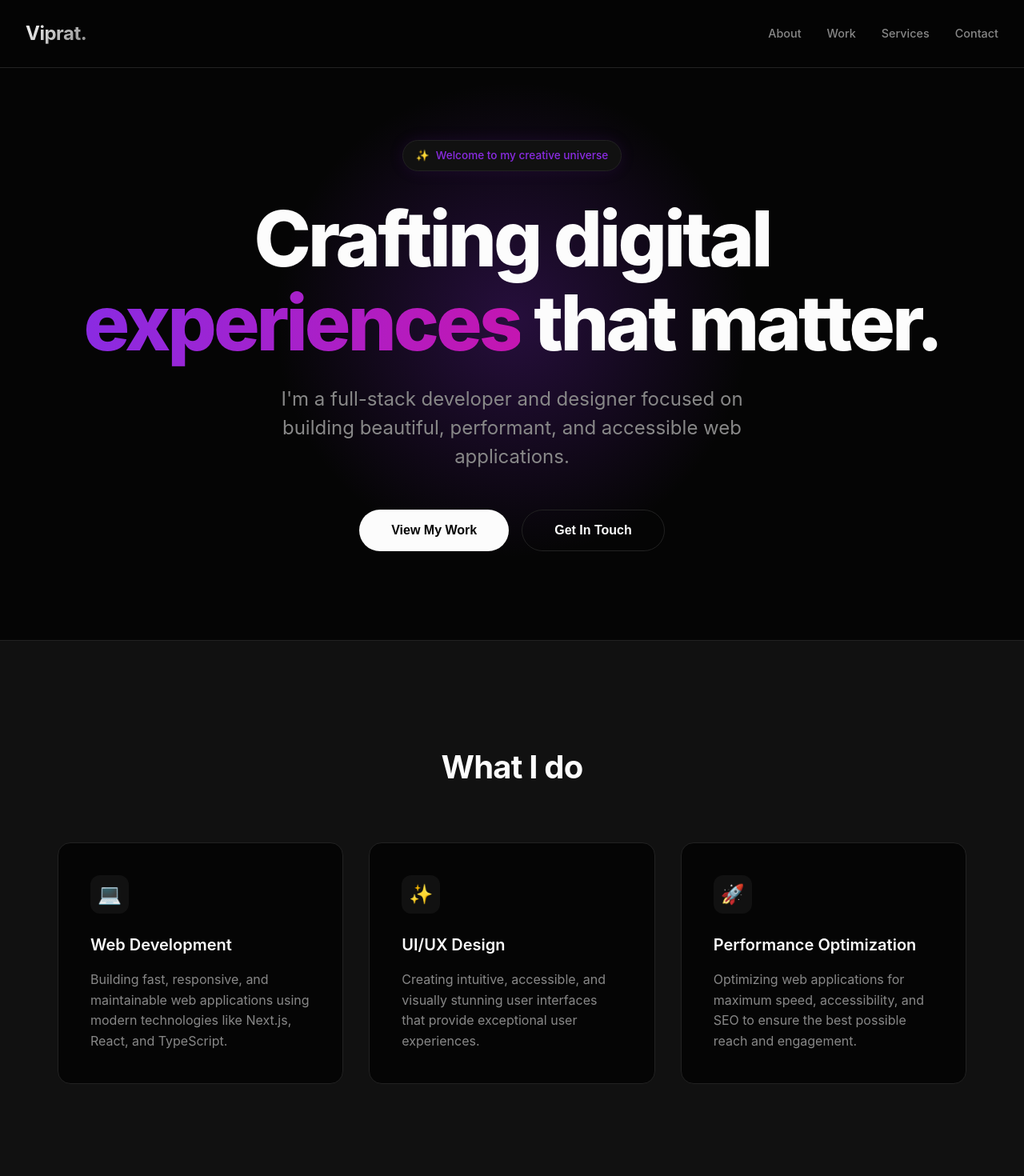
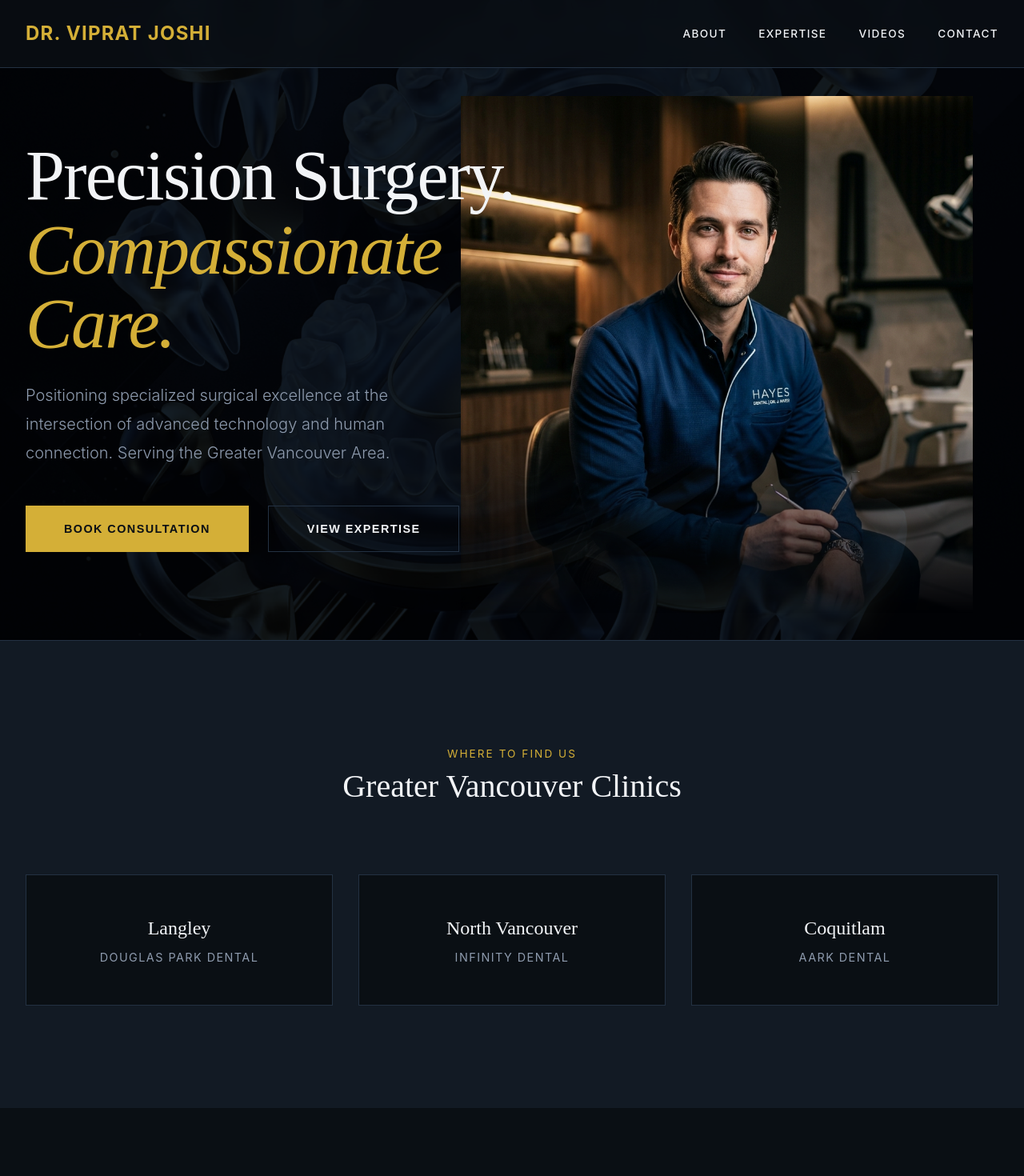
Before and after one commit to LuminaDigitals/viprat-joshi-portfolio, a Next.js app: page / in a window 1280 px wide. Shown: the top 1470 px of the page at 80% size. Built offline with nearby package versions, Linux system fonts and the light colour scheme.

Commit message:
feat: implement Dr. Joshi Brand Hub homepage based on StorySite strategy

```diff
--- a/src/app/globals.css
+++ b/src/app/globals.css
@@ -1,13 +1,13 @@
 :root {
-  --background: #050505;
-  --foreground: #fcfcfc;
-  --primary: #8a2be2;
-  --primary-glow: rgba(138, 43, 226, 0.5);
-  --secondary: #ff0080;
-  --surface: #111111;
-  --surface-hover: #1a1a1a;
-  --border: #222222;
-  --text-muted: #888888;
+  --background: #0A0F14;
+  --foreground: #F2F4F7;
+  --primary: #D4AF37;
+  --primary-glow: rgba(212, 175, 55, 0.15);
+  --secondary: #2A9D8F;
+  --surface: #121A24;
+  --surface-hover: #1A2533;
+  --border: #233142;
+  --text-muted: #8E9BAE;
 }
 
 * {
--- a/src/app/page.module.css
+++ b/src/app/page.module.css
@@ -1,5 +1,5 @@
 .container {
-  max-width: 1200px;
+  max-width: 1280px;
   margin: 0 auto;
   padding: 0 2rem;
 }
@@ -15,7 +15,7 @@
   right: 0;
   backdrop-filter: blur(12px);
   -webkit-backdrop-filter: blur(12px);
-  background: rgba(5, 5, 5, 0.7);
+  background: rgba(10, 15, 20, 0.85);
   border-bottom: 1px solid var(--border);
   z-index: 100;
 }
@@ -23,200 +23,272 @@
 .logo {
   font-size: 1.5rem;
   font-weight: 700;
-  letter-spacing: -0.02em;
-  background: linear-gradient(135deg, var(--foreground), var(--text-muted));
-  -webkit-background-clip: text;
-  -webkit-text-fill-color: transparent;
+  letter-spacing: 0.05em;
+  text-transform: uppercase;
+  color: var(--primary);
 }
 
 .navLinks {
   display: flex;
-  gap: 2rem;
+  gap: 2.5rem;
 }
 
 .navLinks a {
-  font-size: 0.9rem;
+  font-size: 0.85rem;
   font-weight: 500;
-  color: var(--text-muted);
-  transition: color 0.2s ease;
+  color: var(--foreground);
+  text-transform: uppercase;
+  letter-spacing: 0.1em;
+  transition: color 0.3s ease;
 }
 
 .navLinks a:hover {
-  color: var(--foreground);
+  color: var(--primary);
 }
 
+/* Hero Section */
 .hero {
   min-height: 100vh;
   display: flex;
-  flex-direction: column;
-  justify-content: center;
   align-items: center;
-  text-align: center;
   position: relative;
-  padding: 8rem 2rem 4rem;
+  padding: 8rem 0 4rem;
   overflow: hidden;
+  background-image: url('/shapes.png');
+  background-size: cover;
+  background-position: center;
+  background-blend-mode: overlay;
+  background-color: var(--background);
 }
 
-.glow {
-  position: absolute;
-  width: 600px;
-  height: 600px;
-  background: radial-gradient(circle, var(--primary-glow) 0%, rgba(0,0,0,0) 70%);
-  top: 50%;
-  left: 50%;
-  transform: translate(-50%, -50%);
-  z-index: -1;
-  opacity: 0.5;
-  animation: pulse 8s infinite alternate;
-}
-
-.badge {
-  display: inline-flex;
-  align-items: center;
-  padding: 0.5rem 1rem;
-  background: var(--surface);
-  border: 1px solid var(--border);
-  border-radius: 2rem;
-  font-size: 0.85rem;
-  font-weight: 500;
-  margin-bottom: 2rem;
-  color: var(--primary);
-  box-shadow: 0 0 20px rgba(138, 43, 226, 0.1);
+.heroContent {
+  position: relative;
+  z-index: 2;
+  max-width: 650px;
 }
 
 .title {
-  font-size: clamp(3rem, 8vw, 6rem);
-  font-weight: 800;
-  line-height: 1.1;
-  letter-spacing: -0.04em;
+  font-size: clamp(3rem, 7vw, 5.5rem);
+  font-weight: 300;
+  line-height: 1.05;
+  letter-spacing: -0.02em;
   margin-bottom: 1.5rem;
+  font-family: 'Times New Roman', Times, serif; /* Editorial feel */
 }
 
 .gradientText {
-  background: linear-gradient(to right, var(--primary), var(--secondary));
-  -webkit-background-clip: text;
-  -webkit-text-fill-color: transparent;
-  background-size: 200% auto;
-  animation: backgroundShift 5s linear infinite;
+  color: var(--primary);
+  font-style: italic;
 }
 
 .subtitle {
-  font-size: clamp(1.1rem, 2vw, 1.5rem);
+  font-size: 1.25rem;
   color: var(--text-muted);
-  max-width: 600px;
-  margin: 0 auto 3rem;
-  font-weight: 400;
+  max-width: 500px;
+  margin-bottom: 3rem;
+  font-weight: 300;
+  line-height: 1.8;
 }
 
 .ctaGroup {
   display: flex;
-  gap: 1rem;
-  justify-content: center;
+  gap: 1.5rem;
   flex-wrap: wrap;
 }
 
 .primaryButton {
-  padding: 1rem 2.5rem;
-  background: var(--foreground);
+  padding: 1.25rem 3rem;
+  background: var(--primary);
   color: var(--background);
-  border-radius: 2rem;
+  border-radius: 0;
   font-weight: 600;
-  font-size: 1rem;
-  transition: transform 0.2s ease, box-shadow 0.2s ease;
+  font-size: 0.9rem;
+  text-transform: uppercase;
+  letter-spacing: 0.1em;
+  transition: all 0.3s ease;
   border: none;
   cursor: pointer;
 }
 
 .primaryButton:hover {
+  background: #EED270;
   transform: translateY(-2px);
-  box-shadow: 0 10px 20px rgba(255,255,255,0.1);
 }
 
 .secondaryButton {
-  padding: 1rem 2.5rem;
+  padding: 1.25rem 3rem;
   background: transparent;
   color: var(--foreground);
-  border-radius: 2rem;
+  border-radius: 0;
   font-weight: 600;
-  font-size: 1rem;
+  font-size: 0.9rem;
+  text-transform: uppercase;
+  letter-spacing: 0.1em;
   border: 1px solid var(--border);
-  transition: all 0.2s ease;
+  transition: all 0.3s ease;
   cursor: pointer;
 }
 
 .secondaryButton:hover {
-  background: var(--surface);
-  border-color: var(--text-muted);
+  border-color: var(--primary);
+  color: var(--primary);
 }
 
-.features {
+.heroImageWrapper {
+  position: absolute;
+  right: 5%;
+  bottom: 0;
+  width: 50%;
+  max-width: 700px;
+  height: 85vh;
+  z-index: 1;
+  display: flex;
+  align-items: flex-end;
+}
+
+.heroImage {
+  width: 100%;
+  height: 100%;
+  object-fit: cover;
+  object-position: top;
+  -webkit-mask-image: linear-gradient(to top, transparent 5%, black 40%);
+  mask-image: linear-gradient(to top, transparent 5%, black 40%);
+}
+
+/* Locations Section */
+.locationsSection {
   padding: 8rem 0;
   background: var(--surface);
   border-top: 1px solid var(--border);
 }
 
+.sectionHeader {
+  text-align: center;
+  margin-bottom: 5rem;
+}
+
 .sectionTitle {
   font-size: 2.5rem;
-  font-weight: 700;
-  text-align: center;
-  margin-bottom: 4rem;
-  letter-spacing: -0.02em;
+  font-weight: 300;
+  font-family: 'Times New Roman', Times, serif;
+  margin-bottom: 1rem;
 }
 
-.grid {
+.sectionSubtitle {
+  color: var(--primary);
+  text-transform: uppercase;
+  letter-spacing: 0.15em;
+  font-size: 0.85rem;
+}
+
+.locationGrid {
   display: grid;
   grid-template-columns: repeat(auto-fit, minmax(300px, 1fr));
   gap: 2rem;
 }
 
-.card {
+.locationCard {
   background: var(--background);
   border: 1px solid var(--border);
-  padding: 2.5rem;
-  border-radius: 1rem;
-  transition: transform 0.3s ease, border-color 0.3s ease, box-shadow 0.3s ease;
+  padding: 3rem 2rem;
+  text-align: center;
+  transition: all 0.4s ease;
+  cursor: pointer;
 }
 
-.card:hover {
-  transform: translateY(-5px);
+.locationCard:hover {
   border-color: var(--primary);
-  box-shadow: 0 10px 30px rgba(138, 43, 226, 0.1);
+  transform: translateY(-10px);
+  background: var(--surface-hover);
 }
 
-.cardIcon {
-  width: 48px;
-  height: 48px;
+.locationCity {
+  font-size: 1.5rem;
+  font-weight: 400;
+  font-family: 'Times New Roman', Times, serif;
+  margin-bottom: 0.5rem;
+}
+
+.locationClinic {
+  color: var(--text-muted);
+  font-size: 0.9rem;
+  text-transform: uppercase;
+  letter-spacing: 0.1em;
+}
+
+/* Social Wall */
+.socialSection {
+  padding: 8rem 0;
+  background: var(--background);
+}
+
+.socialGrid {
+  display: grid;
+  grid-template-columns: repeat(auto-fit, minmax(250px, 1fr));
+  gap: 1.5rem;
+}
+
+.socialPost {
+  aspect-ratio: 1;
   background: var(--surface);
-  border-radius: 0.75rem;
+  border: 1px solid var(--border);
   display: flex;
   align-items: center;
   justify-content: center;
-  margin-bottom: 1.5rem;
-  color: var(--primary);
-  font-size: 1.5rem;
+  color: var(--text-muted);
+  transition: all 0.3s ease;
+  overflow: hidden;
+  position: relative;
 }
 
-.cardTitle {
-  font-size: 1.25rem;
-  font-weight: 600;
-  margin-bottom: 1rem;
+.socialPost:hover {
+  border-color: var(--primary);
 }
 
-.cardDesc {
-  color: var(--text-muted);
-  line-height: 1.6;
+.socialOverlay {
+  position: absolute;
+  inset: 0;
+  background: rgba(10, 15, 20, 0.8);
+  display: flex;
+  align-items: center;
+  justify-content: center;
+  opacity: 0;
+  transition: opacity 0.3s ease;
 }
 
+.socialPost:hover .socialOverlay {
+  opacity: 1;
+}
+
+.playIcon {
+  font-size: 3rem;
+  color: var(--primary);
+}
+
+/* Footer */
 .footer {
   padding: 4rem 0;
   border-top: 1px solid var(--border);
   text-align: center;
   color: var(--text-muted);
-  font-size: 0.9rem;
+  font-size: 0.85rem;
+  text-transform: uppercase;
+  letter-spacing: 0.1em;
+}
+
+@media (max-width: 1024px) {
+  .heroImageWrapper {
+    opacity: 0.3;
+    width: 100%;
+    right: 0;
+  }
 }
 
 @media (max-width: 768px) {
   .navLinks {
-    display: none; /* simple mobile fallback */
+    display: none;
+  }
+  .title {
+    font-size: 3rem;
   }
 }
--- a/src/app/page.tsx
+++ b/src/app/page.tsx
@@ -1,68 +1,92 @@
 import styles from './page.module.css';
+import Image from 'next/image';
 
 export default function Home() {
   return (
     <main>
       <nav className={styles.nav}>
-        <div className={styles.logo}>Viprat.</div>
+        <div className={styles.logo}>Dr. Viprat Joshi</div>
         <div className={styles.navLinks}>
-          <a href="#about">About</a>
-          <a href="#work">Work</a>
-          <a href="#services">Services</a>
-          <a href="#contact">Contact</a>
+          <a href="/about">About</a>
+          <a href="/expertise">Expertise</a>
+          <a href="/videos">Videos</a>
+          <a href="/contact">Contact</a>
         </div>
       </nav>
 
       <section className={styles.hero}>
-        <div className={styles.glow}></div>
-        <div className={`${styles.badge} animate-fade-in`}>
-          <span style={{ marginRight: '8px' }}>✨</span> Welcome to my creative universe
+        <div className={styles.container} style={{ width: '100%' }}>
+          <div className={styles.heroContent}>
+            <h1 className={`${styles.title} animate-fade-in`}>
+              Precision Surgery.<br />
+              <span className={styles.gradientText}>Compassionate Care.</span>
+            </h1>
+            <p className={`${styles.subtitle} animate-fade-in delay-100`}>
+              Positioning specialized surgical excellence at the intersection of advanced technology and human connection. Serving the Greater Vancouver Area.
+            </p>
+            <div className={`${styles.ctaGroup} animate-fade-in delay-200`}>
+              <button className={styles.primaryButton}>Book Consultation</button>
+              <button className={styles.secondaryButton}>View Expertise</button>
+            </div>
+          </div>
         </div>
-        <h1 className={`${styles.title} animate-fade-in delay-100`}>
-          Crafting digital <br />
-          <span className={styles.gradientText}>experiences</span> that matter.
-        </h1>
-        <p className={`${styles.subtitle} animate-fade-in delay-200`}>
-          I'm a full-stack developer and designer focused on building beautiful, performant, and accessible web applications.
-        </p>
-        <div className={`${styles.ctaGroup} animate-fade-in delay-300`}>
-          <button className={styles.primaryButton}>View My Work</button>
-          <button className={styles.secondaryButton}>Get In Touch</button>
+        <div className={`${styles.heroImageWrapper} animate-fade-in delay-300`}>
+          <Image
+            src="/hero.png"
+            alt="Dr. Viprat Joshi Portrait"
+            width={700}
+            height={900}
+            className={styles.heroImage}
+            priority
+          />
         </div>
       </section>
 
-      <section id="services" className={styles.features}>
+      <section id="locations" className={styles.locationsSection}>
         <div className={styles.container}>
-          <h2 className={styles.sectionTitle}>What I do</h2>
-          <div className={styles.grid}>
-            <div className={styles.card}>
-              <div className={styles.cardIcon}>💻</div>
-              <h3 className={styles.cardTitle}>Web Development</h3>
-              <p className={styles.cardDesc}>
-                Building fast, responsive, and maintainable web applications using modern technologies like Next.js, React, and TypeScript.
-              </p>
+          <div className={styles.sectionHeader}>
+            <span className={styles.sectionSubtitle}>Where To Find Us</span>
+            <h2 className={styles.sectionTitle}>Greater Vancouver Clinics</h2>
+          </div>
+          <div className={styles.locationGrid}>
+            <div className={styles.locationCard}>
+              <h3 className={styles.locationCity}>Langley</h3>
+              <p className={styles.locationClinic}>Douglas Park Dental</p>
             </div>
-            <div className={styles.card}>
-              <div className={styles.cardIcon}>✨</div>
-              <h3 className={styles.cardTitle}>UI/UX Design</h3>
-              <p className={styles.cardDesc}>
-                Creating intuitive, accessible, and visually stunning user interfaces that provide exceptional user experiences.
-              </p>
+            <div className={styles.locationCard}>
+              <h3 className={styles.locationCity}>North Vancouver</h3>
+              <p className={styles.locationClinic}>Infinity Dental</p>
             </div>
-            <div className={styles.card}>
-              <div className={styles.cardIcon}>🚀</div>
-              <h3 className={styles.cardTitle}>Performance Optimization</h3>
-              <p className={styles.cardDesc}>
-                Optimizing web applications for maximum speed, accessibility, and SEO to ensure the best possible reach and engagement.
-              </p>
+            <div className={styles.locationCard}>
+              <h3 className={styles.locationCity}>Coquitlam</h3>
+              <p className={styles.locationClinic}>Aark Dental</p>
             </div>
+          </div>
+        </div>
+      </section>
+
+      <section id="social" className={styles.socialSection}>
+        <div className={styles.container}>
+          <div className={styles.sectionHeader}>
+            <span className={styles.sectionSubtitle}>Community Education</span>
+            <h2 className={styles.sectionTitle}>Latest Insights</h2>
+          </div>
+          <div className={styles.socialGrid}>
+            {[1, 2, 3, 4].map((item) => (
+              <div key={item} className={styles.socialPost}>
+                <p>Social Video Placeholder</p>
+                <div className={styles.socialOverlay}>
+                  <span className={styles.playIcon}>▶</span>
+                </div>
+              </div>
+            ))}
           </div>
         </div>
       </section>
 
       <footer className={styles.footer}>
         <div className={styles.container}>
-          <p>© {new Date().getFullYear()} Viprat Joshi. All rights reserved.</p>
+          <p>© {new Date().getFullYear()} Dr. Viprat Joshi. All rights reserved.</p>
         </div>
       </footer>
     </main>
```
Also changed, not shown: public/hero.png (added), public/shapes.png (added).
